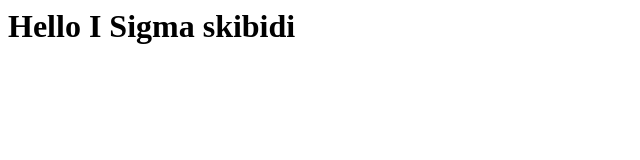
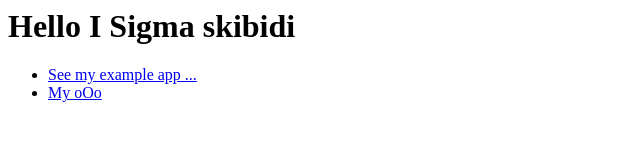
Before and after one commit to samawit/samawit, a plain HTML site: page index.html in a window 1280 px wide. Shown: the whole page, without its empty margins (0-640 px from the left). Drawn offline with Linux system fonts and the light colour scheme.

Commit message:
Update index.html

```diff
--- a/index.html
+++ b/index.html
@@ -1 +1,5 @@
 <h1>Hello I Sigma skibidi </h1>
+<ul>
+<li><a href = './Example'>See my example app ...</a></li>
+<li><a href = 'https://www.youtube.com/watch?v=dQw4w9WgXcQ'>My oOo</a></li>
+</ul>
```
